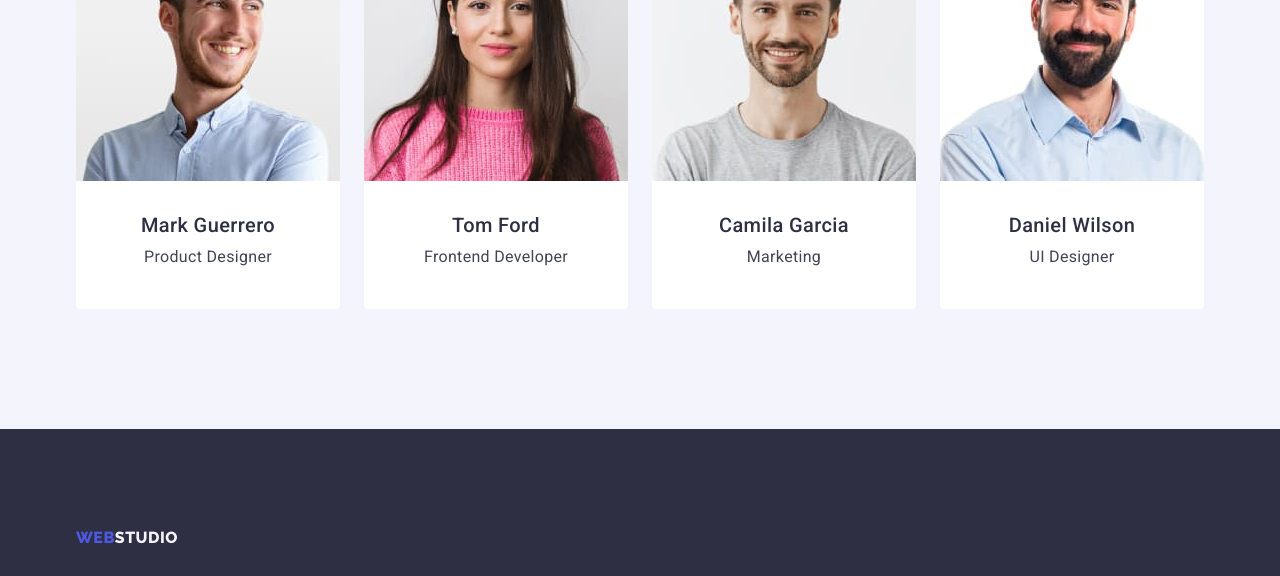
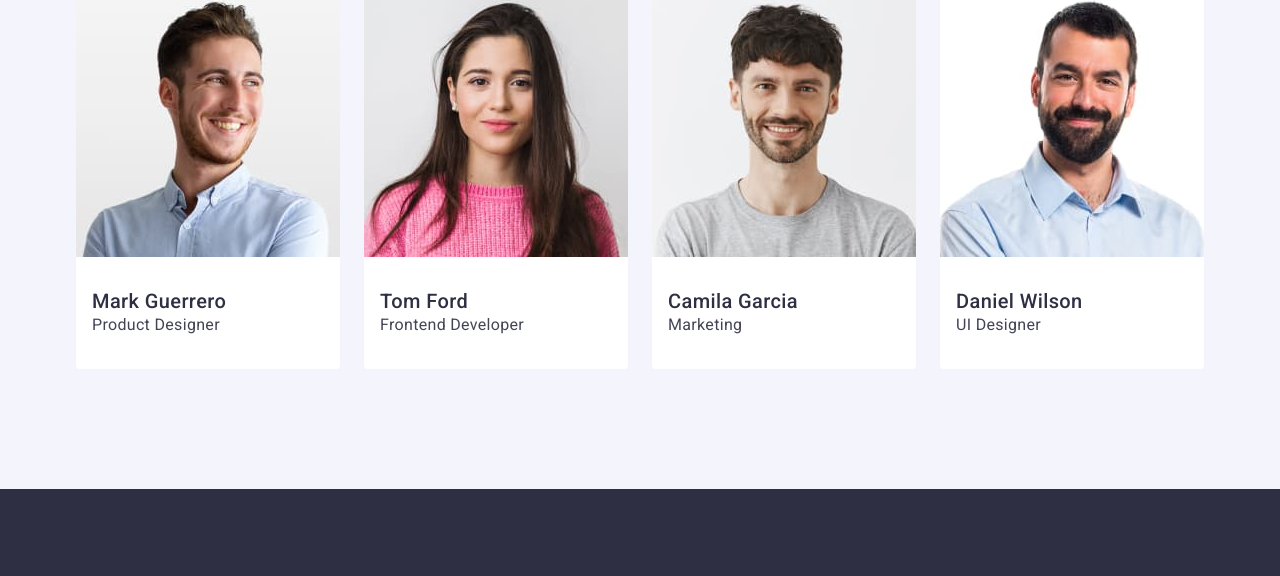
Before and after one commit to nhnserg/goit-markup-hw-03, a plain HTML site: page index.html in a window 1280 px wide. Shown: the part 1800-2376 px from the top of the page. Drawn offline with nearby package versions, Linux system fonts and the light colour scheme.

Commit message:
Reverife

```diff
--- a/css/styles.css
+++ b/css/styles.css
@@ -78,11 +78,7 @@ img {
   justify-content: space-between;
 }
 
-.section-container {
-  display: flex;
-  gap: 48px;
-  flex-direction: column;
-}
+.section-container {}
 
 .header-nav {
   display: flex;
@@ -113,8 +109,7 @@ img {
 }
 
 .header-menu-item {
-  margin-right: 40px;
-  padding: 24px 0
+  padding: 24px 0;
 }
 
 .header-menu-item-last {
@@ -157,7 +152,7 @@ img {
 }
 
 .contacts-item {
-  margin-right: 40px;
+  gap: 40px;
 }
 
 .contacts-item-tw {
@@ -181,6 +176,9 @@ img {
 .smm-ttl {
   width: 496px;
   max-width: 496px;
+  font-weight: 700;
+  font-size: 56px;
+  line-height: 60px;
   text-align: center;
   color: #FFFFFF;
 }
@@ -197,6 +195,25 @@ img {
 }
 
 .main-btn {
+  width: 105px;
+  height: 24px;
+
+  /* Button Text */
+
+  font-family: 'Roboto';
+  font-style: normal;
+  font-weight: 500;
+  font-size: 16px;
+  line-height: 24px;
+  /* identical to box height, or 150% */
+
+  display: flex;
+  align-items: center;
+  letter-spacing: 0.04em;
+
+  /* WHITE */
+
+  color: #FFFFFF;
   display: block;
   min-width: 169px;
   height: 56px;
@@ -219,7 +236,6 @@ img {
   font-size: 16px;
   line-height: 1.5;
   letter-spacing: 0.04em;
-  padding: 12px 24px;
 }
 
 .btn-list {
@@ -256,8 +272,6 @@ img {
   line-height: 1.5;
   letter-spacing: 0.02em;
   color: var(--contacts-link-color);
-  margin-bottom: 8px;
-  text-align: center;
 }
 
 .team-list {
@@ -309,8 +323,22 @@ img {
   line-height: 1.2;
   letter-spacing: 0.02em;
   color: var(--main-text-color);
-  margin-bottom: 8px;
-  text-align: center;
+}
+
+.team-section-text {
+  font-size: 16px;
+  line-height: 1.5;
+  letter-spacing: 0.02em;
+  color: var(--contacts-link-color);
+}
+
+.team-section-ttl {
+  font-weight: 500;
+  font-size: 20px;
+  line-height: 1.2;
+  letter-spacing: 0.02em;
+  color: var(--main-text-color);
+  align-items: center;
 }
 
 .ttltw {
@@ -329,18 +357,27 @@ img {
 }
 
 .back-logo {
-  font-family: 'Raleway';
-  font-style: normal;
+  display: inline-block;
+  margin-bottom: 17.5px;
+  text-transform: uppercase;
+  font-family: 'Raleway', sans-serif;
+  font-weight: 800;
+  font-size: 18px;
+  color: #4D5AE5;
   line-height: 1.17;
   letter-spacing: 0.03em;
-  text-transform: uppercase;
-  color: #4D5AE5;
-  display: inline-block;
-  margin-bottom: 16px;
+
 }
 
-.back-logo span {
-  color: #F4F4FD
+.back-logo-text {
+  text-transform: uppercase;
+  font-family: 'Raleway', sans-serif;
+  font-weight: 800;
+  font-size: 18px;
+  color: #FFFFFF;
+  line-height: 1.17;
+  letter-spacing: 0.03em;
+  margin-bottom: 17.5px;
 }
 
 .back-text {
@@ -352,6 +389,7 @@ img {
   letter-spacing: 0.02em;
   color: var(--scnd-text-color);
   max-width: 264px;
+
 }
 
 .team {
@@ -392,7 +430,6 @@ img {
   padding: 32px 16px;
   border: 1px solid #e7e9fc;
   border-top: none;
-  margin-bottom: 8px;
 }
 
 .main-container {
--- a/index.html
+++ b/index.html
@@ -177,10 +177,10 @@
                             height="260"
                             alt="photo Mark Guerrero">
                         <div class="name">
-                            <h3 class="thrd-ttl">
+                            <h3 class="team-section-ttl">
                                 Mark
                                 Guerrero</h3>
-                            <p class="item-text">
+                            <p class="team-section-text">
                                 Product Designer</p>
                         </div>
                     </li>
@@ -190,10 +190,10 @@
                             height="260"
                             alt="photo Tom Ford">
                         <div class="name">
-                            <h3 class="thrd-ttl">
+                            <h3 class="team-section-ttl">
                                 Tom Ford
                             </h3>
-                            <p class="item-text">
+                            <p class="team-section-text">
                                 Frontend Developer</p>
                         </div>
                     </li>
@@ -203,9 +203,9 @@
                             height="260"
                             alt="photo Camila Garcia">
                         <div class="name">
-                            <h3 class="thrd-ttl">
+                            <h3 class="team-section-ttl">
                                 Camila Garcia</h3>
-                            <p class="item-text">
+                            <p class="team-section-text">
                                 Marketing
                             </p>
                         </div>
@@ -216,9 +216,9 @@
                             height="260"
                             alt=" photo Daniel Wilson">
                         <div class="name">
-                            <h3 class="thrd-ttl">
+                            <h3 class="team-section-ttl">
                                 Daniel Wilson</h3>
-                            <p class="item-text">
+                            <p class="team-section-text">
                                 UI Designer
                             </p>
                         </div>
@@ -230,8 +230,8 @@
     <footer class="back">
         <div class="container">
             <a href="./index.html"
-                class="back-logo link">Web<span
-                    class="back-logo">Studio</span></a>
+                class="back-logo logo">Web<span
+                    class="back-logo-text">Studio</span></a>
             <p class="back-text">Increase the
                 flow of
                 customers and sales for
```
